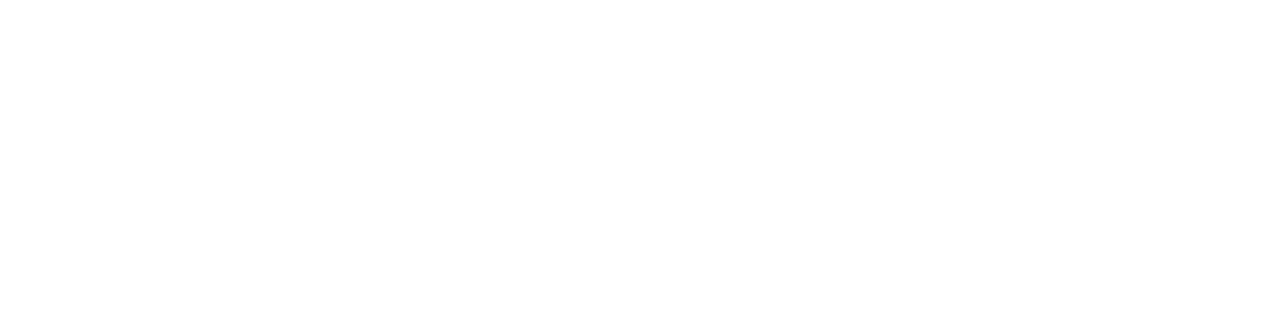
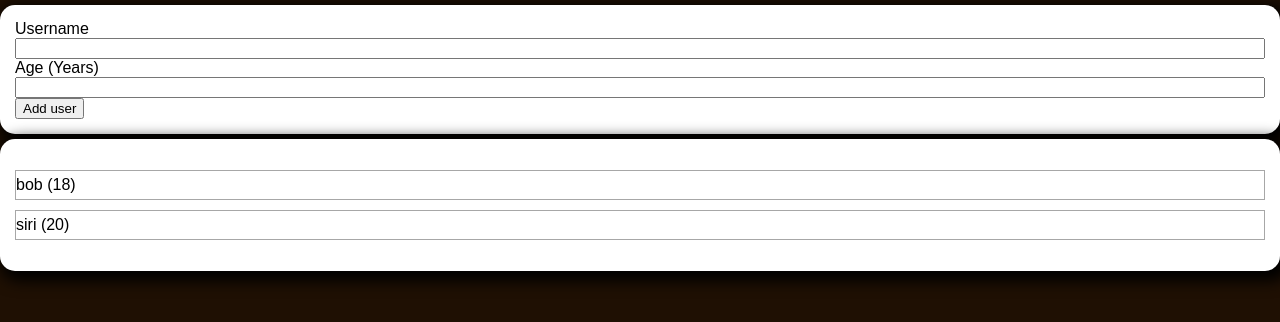
Before and after one commit to paalss/react-course-webapp-3, a React (Create React App) app: page / in a window 1280 px wide. Shown: the top 322 px of the page. Built offline with nearby package versions, Linux system fonts and the light colour scheme.

Commit message:
Forsøk på å gjøre complete practise project på egenhånd. Jeg bruker vanlig alert() i stedet for eget modal compoent. Kan ikke huske at han har gått gjennom å lage det før

```diff
--- a/src/App.js
+++ b/src/App.js
@@ -1,10 +1,29 @@
-import React from 'react';
-
+import { useState } from "react";
+import Form from "./components/rendering/Form";
+import Userlist from "./components/rendering/Userlist";
 
 function App() {
+  const [users, setUsers] = useState([
+    { id: "id1", text: "bob", age: 18 },
+    { id: "id2", text: "siri", age: 20 },
+  ]);
+
+  const addUserHandler = (enteredText, enteredAge) => {
+    setUsers((prevUsers) => {
+      const updatedUsers = [...prevUsers];
+      updatedUsers.unshift({
+        id: Math.random().toString(),
+        text: enteredText,
+        age: enteredAge,
+      });
+      return updatedUsers;
+    });
+  };
+
   return (
     <div>
-
+      <Form onAddUser={addUserHandler} />
+      <Userlist result={users} />
     </div>
   );
 }
--- /dev/null
+++ b/src/components/UI/Card.js
@@ -0,0 +1,7 @@
+import styles from "./Card.module.css";
+
+const Card = ({ children }) => {
+  return <div className={styles.card}>{children}</div>;
+};
+
+export default Card;
--- /dev/null
+++ b/src/components/UI/Card.module.css
@@ -0,0 +1,8 @@
+.card {
+  background-color: #fff;
+  -webkit-box-shadow: 5px 5px 15px 5px #000000;
+  box-shadow: 5px 5px 15px 5px #000000;
+  padding: 15px;
+  margin: 5px auto;
+  border-radius: 15px;
+}
--- /dev/null
+++ b/src/components/rendering/Form.js
@@ -0,0 +1,66 @@
+import Card from "../UI/Card";
+import styles from "./Form.module.css"
+import { useState } from "react";
+
+const Form = ({ onAddUser }) => {
+  // bruke state slik at man kan bestemme om verdien skal resettes eller ikke
+  const [enteredText, setEnteredText] = useState("");
+  const [enteredAge, setEnteredAge] = useState("");
+
+  const updateTextStateHandler = (event) => {
+    const enteredText = event.target.value;
+    setEnteredText(enteredText);
+  };
+
+  const updateAgeStateHandler = (event) => {
+    const enteredAge = event.target.value;
+    setEnteredAge(enteredAge);
+  };
+
+  const formSubmitHandler = (event) => {
+    event.preventDefault();
+    // deklareringer som kan brukes om vi ikke bruker state
+    // const enteredText = event.target[0].value
+    // const enteredAge = event.target[1].value
+
+    if (enteredText.trim() === "") {
+      alert('please enter name')
+    }
+    else if (enteredAge < 0) {
+      alert('age must be over 0')
+    }
+    else {
+      // validering input
+      onAddUser(enteredText, enteredAge);
+      setEnteredText("");
+      setEnteredAge("");
+    }
+  };
+
+  return (
+    <Card>
+      <form onSubmit={formSubmitHandler}>
+        <div>
+          <label>Username</label> <br />
+          <input
+            type="text"
+            name="username"
+            value={enteredText}
+            onChange={updateTextStateHandler}
+          />{" "}
+          <br />
+          <label>Age (Years)</label> <br />
+          <input
+            type="number"
+            name="age"
+            value={enteredAge}
+            onChange={updateAgeStateHandler}
+          />
+        </div>
+        <button type="submit">Add user</button>
+      </form>
+    </Card>
+  );
+};
+
+export default Form;
--- /dev/null
+++ b/src/components/rendering/Form.module.css
@@ -0,0 +1,3 @@
+input {
+  width: 100%;
+}
--- /dev/null
+++ b/src/components/rendering/Userlist.js
@@ -0,0 +1,18 @@
+import Card from "../UI/Card";
+import styles from "./Userlist.module.css"
+
+const Userlist = ({ result }) => {
+  return (
+    <Card>
+      <ul>
+        {result.map((user) => (
+          <li key={user.id}>
+            {user.text} ({user.age})
+          </li>
+        ))}
+      </ul>
+    </Card>
+  );
+};
+
+export default Userlist;
--- /dev/null
+++ b/src/components/rendering/Userlist.module.css
@@ -0,0 +1,9 @@
+ul {
+  list-style-type: none;
+  padding-left: 0;
+}
+li {
+  border: 1px solid #a7a7a7;
+  margin-bottom: 10px;
+  padding: 5px 0;
+}
--- a/src/index.css
+++ b/src/index.css
@@ -8,4 +8,5 @@
 
 body {
   margin: 0;
+  background-color: #1f1003;
 }
```
Also changed, not shown: 2 other files (tests, documents, lock files or other folders).
